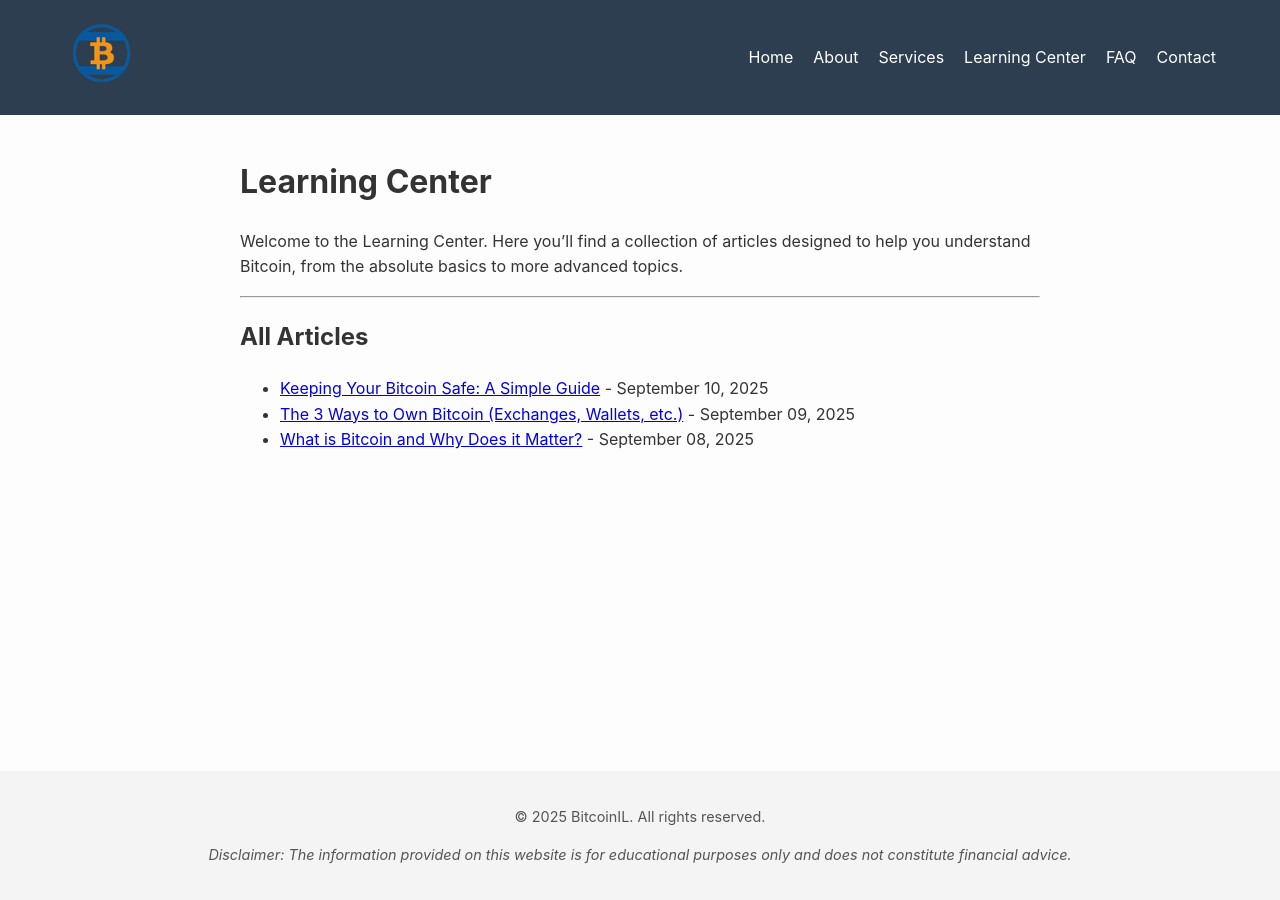
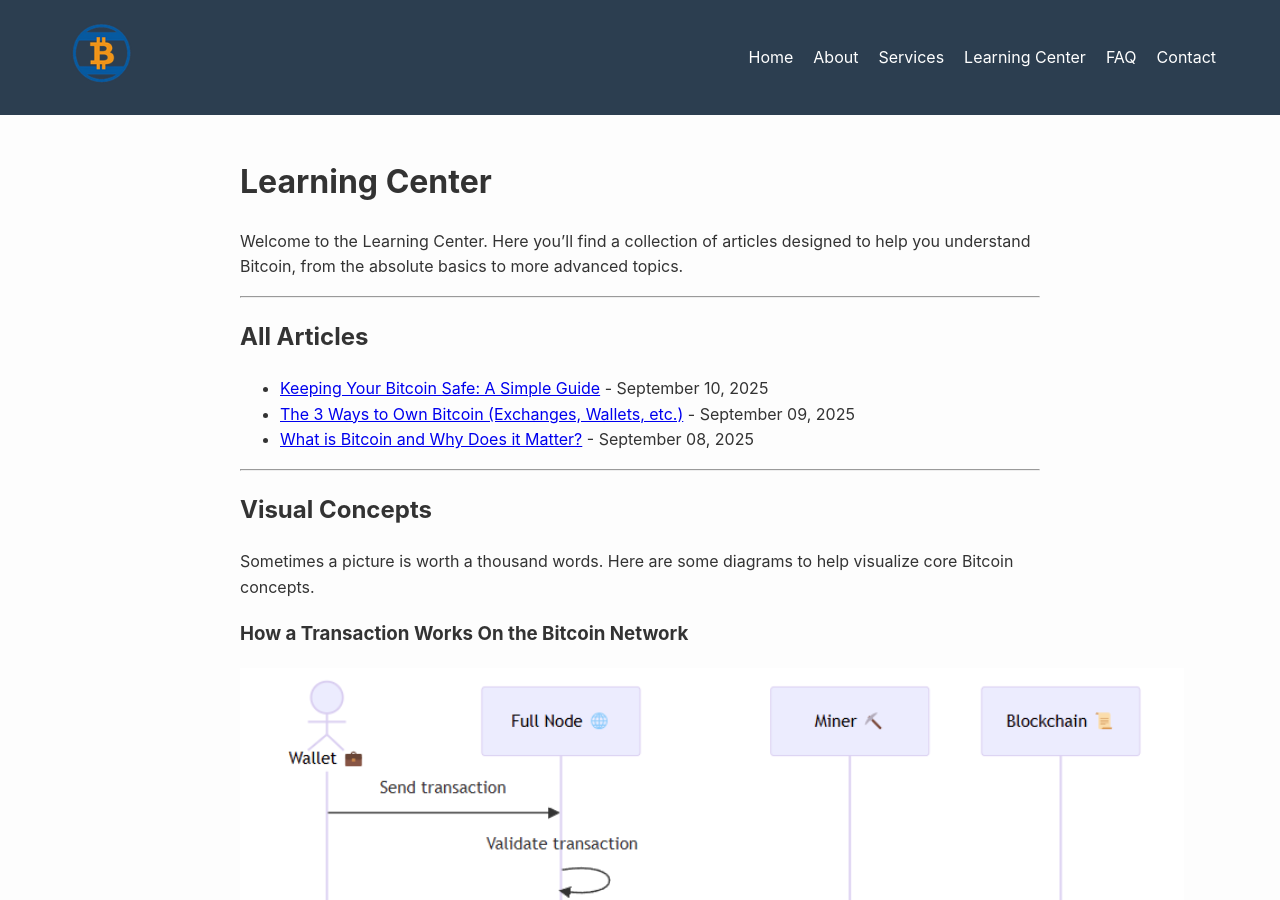
Before and after one commit to YaronWhite86/bitcoin-consulting-israel-staging.github.io, a Jekyll site: the page built from learning-center.md, in a window 1280 px wide and 900 px high. Built offline with Jekyll 4.4.1, drawn with Linux system fonts in a browser that asks for light colours.

Commit message:
Update learning-center.md
bitcoin network diagram added

```diff
--- a/learning-center.md
+++ b/learning-center.md
@@ -19,3 +19,16 @@ Welcome to the Learning Center. Here you'll find a collection of articles design
     </li>
   {% endfor %}
 </ul>
+
+---
+
+## Visual Concepts
+
+Sometimes a picture is worth a thousand words. Here are some diagrams to help visualize core Bitcoin concepts.
+
+<div class="diagram-gallery">
+  <div>
+    <h3>How a Transaction Works On the Bitcoin Network</h3>
+    <img src="{{ '/assets/images/btc_network_diagram_2.PNG' | relative_url }}" alt="A diagram explaining the bitcoin transaction process.">
+  </div>
+</div>
```
